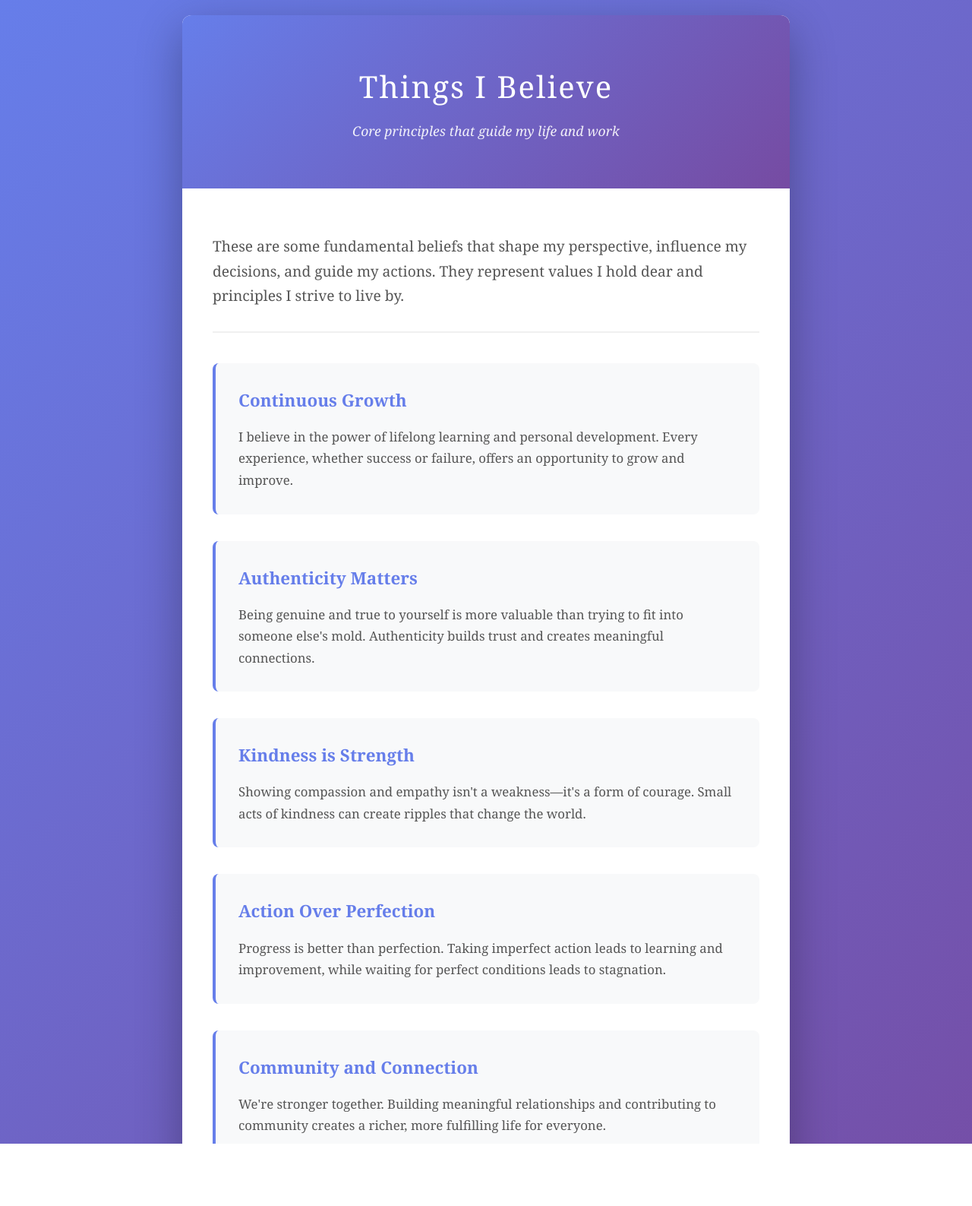
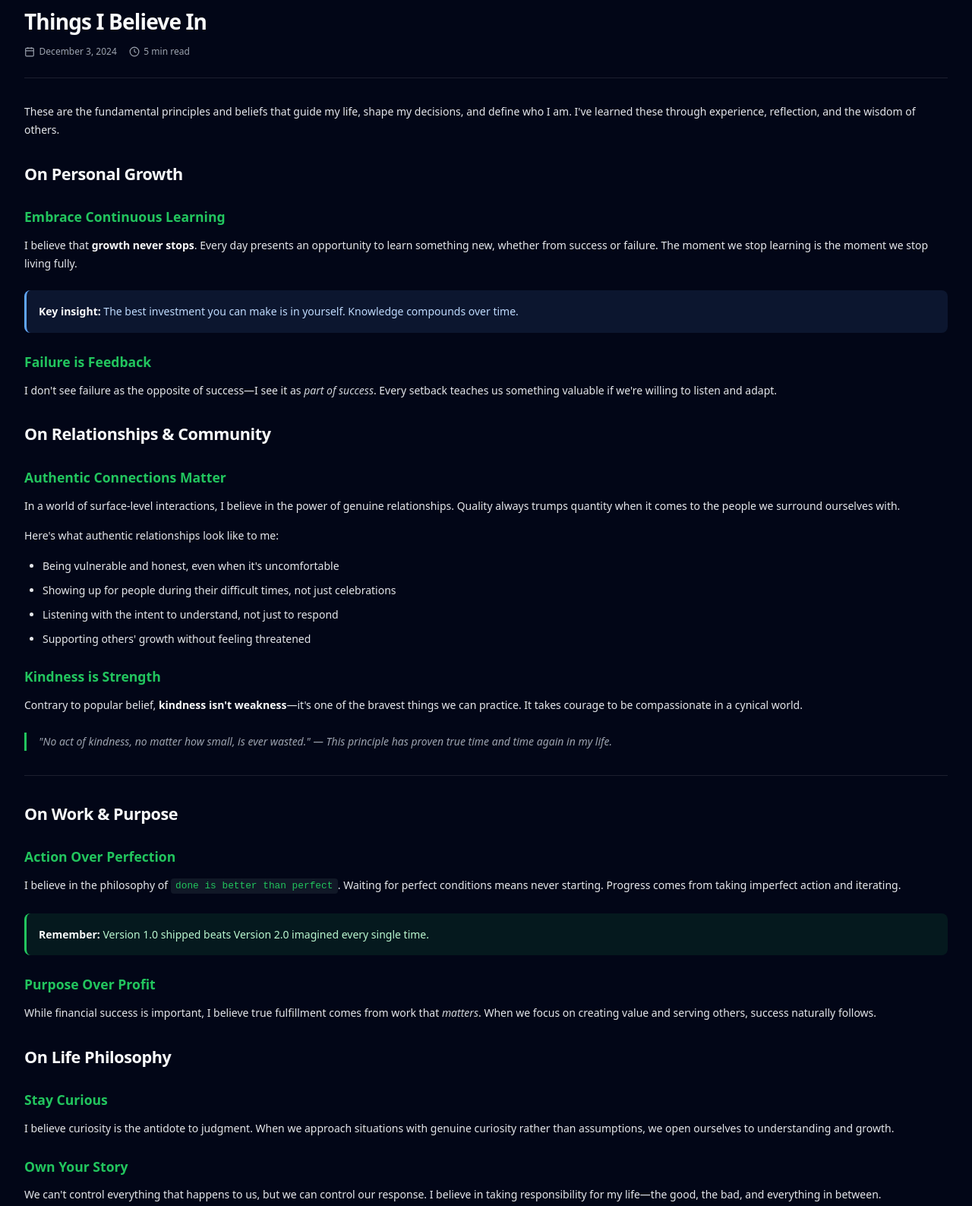
Before and after one commit to mehtab78/posts, a plain HTML site: page posts/things-i-believe.html in a window 1280 px wide. Shown: the part 20-1607 px from the top of the page at 76% size. Drawn offline with Linux system fonts and the light colour scheme.

Commit message:
blogs updated again

```diff
--- a/posts/things-i-believe.html
+++ b/posts/things-i-believe.html
@@ -3,8 +3,9 @@
 <head>
   <meta charset="UTF-8">
   <meta name="viewport" content="width=device-width, initial-scale=1.0">
-    <title>Things I Believe</title>
+  <title>Blog Post Template</title>
   <style>
+    /* This CSS matches your blog's inline content styling */
     * {
       margin: 0;
       padding: 0;
@@ -12,148 +13,356 @@
     }
 
     body {
-            font-family: 'Georgia', serif;
+      font-family: system-ui, -apple-system, BlinkMacSystemFont, "Segoe UI", sans-serif;
       line-height: 1.7;
-            color: #2c3e50;
-            background: linear-gradient(135deg, #667eea 0%, #764ba2 100%);
-            min-height: 100vh;
-            padding: 40px 20px;
+      color: #f9fafb;
+      background: #020617;
+      padding: 2rem;
     }
 
-        .container {
-            max-width: 800px;
+    .blog-post-container {
+      max-width: 100%;
       margin: 0 auto;
-            background: white;
-            border-radius: 12px;
-            box-shadow: 0 20px 60px rgba(0, 0, 0, 0.3);
-            overflow: hidden;
     }
 
-        .header {
-            background: linear-gradient(135deg, #667eea 0%, #764ba2 100%);
-            color: white;
-            padding: 60px 40px;
-            text-align: center;
+    /* Article Header */
+    .post-header {
+      margin-bottom: 2rem;
+      padding-bottom: 1.5rem;
+      border-bottom: 1px solid rgba(255,255,255,0.1);
     }
 
-        .header h1 {
-            font-size: 2.5em;
-            font-weight: 300;
-            letter-spacing: 2px;
-            margin-bottom: 10px;
+    .post-title {
+      font-size: 1.75rem;
+      font-weight: 700;
+      letter-spacing: -0.03em;
+      margin-bottom: 0.75rem;
+      line-height: 1.2;
     }
 
-        .header .subtitle {
-            font-size: 1.1em;
-            opacity: 0.9;
-            font-style: italic;
+    .post-meta {
+      display: flex;
+      gap: 1rem;
+      flex-wrap: wrap;
+      font-size: 0.75rem;
+      color: #9ca3af;
     }
 
-        .content {
-            padding: 60px 40px;
+    .post-meta-item {
+      display: flex;
+      align-items: center;
+      gap: 0.35rem;
     }
 
-        .intro {
-            font-size: 1.2em;
-            color: #555;
-            margin-bottom: 40px;
-            padding-bottom: 30px;
-            border-bottom: 2px solid #f0f0f0;
+    .post-meta-item svg {
+      width: 14px;
+      height: 14px;
     }
 
-        .belief-card {
-            margin-bottom: 35px;
-            padding: 30px;
-            background: #f8f9fa;
-            border-left: 4px solid #667eea;
-            border-radius: 8px;
-            transition: transform 0.3s ease, box-shadow 0.3s ease;
+    /* Content Typography */
+    .post-content h2 {
+      font-size: 1.35rem;
+      font-weight: 600;
+      margin-top: 1.75rem;
+      margin-bottom: 0.75rem;
+      letter-spacing: -0.02em;
     }
 
-        .belief-card:hover {
-            transform: translateX(5px);
-            box-shadow: 0 5px 15px rgba(102, 126, 234, 0.2);
+    .post-content h3 {
+      font-size: 1.1rem;
+      font-weight: 600;
+      margin-top: 1.5rem;
+      margin-bottom: 0.6rem;
+      color: #22c55e;
     }
 
-        .belief-card h3 {
-            color: #667eea;
-            margin-bottom: 15px;
-            font-size: 1.4em;
+    .post-content p {
+      font-size: 0.875rem;
+      line-height: 1.7;
+      margin-bottom: 1rem;
+      color: #e5e7eb;
     }
 
-        .belief-card p {
-            color: #555;
-            font-size: 1.05em;
+    .post-content strong {
+      font-weight: 600;
+      color: #f9fafb;
     }
 
-        .footer {
-            background: #f8f9fa;
-            padding: 30px 40px;
-            text-align: center;
-            color: #777;
-            font-size: 0.9em;
+    .post-content em {
+      font-style: italic;
+      color: #d1d5db;
     }
 
-        @media (max-width: 768px) {
-            .header {
-                padding: 40px 20px;
+    /* Lists */
+    .post-content ul,
+    .post-content ol {
+      margin-left: 1.5rem;
+      margin-bottom: 1rem;
     }
 
-            .header h1 {
-                font-size: 2em;
+    .post-content li {
+      font-size: 0.875rem;
+      line-height: 1.7;
+      margin-bottom: 0.5rem;
+      color: #e5e7eb;
     }
 
-            .content {
-                padding: 40px 20px;
+    .post-content ul li {
+      list-style-type: disc;
     }
 
-            .belief-card {
-                padding: 20px;
+    .post-content ol li {
+      list-style-type: decimal;
+    }
+
+    /* Blockquotes */
+    .post-content blockquote {
+      margin: 1.5rem 0;
+      padding-left: 1rem;
+      border-left: 3px solid #22c55e;
+      color: #9ca3af;
+      font-style: italic;
+      font-size: 0.875rem;
+    }
+
+    /* Code blocks */
+    .post-content code {
+      background: #111827;
+      padding: 0.15rem 0.4rem;
+      border-radius: 0.25rem;
+      font-size: 0.8rem;
+      font-family: 'Courier New', monospace;
+      color: #22c55e;
+    }
+
+    .post-content pre {
+      background: #111827;
+      padding: 1rem;
+      border-radius: 0.5rem;
+      overflow-x: auto;
+      margin: 1rem 0;
+      border: 1px solid rgba(255,255,255,0.1);
+    }
+
+    .post-content pre code {
+      background: none;
+      padding: 0;
+      color: #e5e7eb;
+    }
+
+    /* Links */
+    .post-content a {
+      color: #60a5fa;
+      text-decoration: none;
+      border-bottom: 1px solid transparent;
+      transition: border-color 0.2s ease;
+    }
+
+    .post-content a:hover {
+      border-bottom-color: #60a5fa;
+    }
+
+    /* Images */
+    .post-content img {
+      max-width: 100%;
+      height: auto;
+      border-radius: 0.5rem;
+      margin: 1.5rem 0;
+    }
+
+    /* Callout boxes */
+    .callout {
+      padding: 1rem;
+      border-radius: 0.5rem;
+      margin: 1.5rem 0;
+      border-left: 3px solid;
+      font-size: 0.875rem;
+    }
+
+    .callout-info {
+      background: rgba(96, 165, 250, 0.1);
+      border-color: #60a5fa;
+      color: #bfdbfe;
+    }
+
+    .callout-warning {
+      background: rgba(251, 191, 36, 0.1);
+      border-color: #fbbf24;
+      color: #fde68a;
+    }
+
+    .callout-success {
+      background: rgba(34, 197, 94, 0.1);
+      border-color: #22c55e;
+      color: #bbf7d0;
+    }
+
+    /* Divider */
+    .post-divider {
+      margin: 2rem 0;
+      border: none;
+      height: 1px;
+      background: rgba(255,255,255,0.1);
+    }
+
+    /* Tags */
+    .post-tags {
+      display: flex;
+      gap: 0.5rem;
+      flex-wrap: wrap;
+      margin-top: 2rem;
+      padding-top: 1.5rem;
+      border-top: 1px solid rgba(255,255,255,0.1);
+    }
+
+    .tag {
+      padding: 0.25rem 0.75rem;
+      background: #111827;
+      border: 1px solid rgba(255,255,255,0.1);
+      border-radius: 999px;
+      font-size: 0.7rem;
+      color: #9ca3af;
+    }
+
+    /* Responsive */
+    @media (max-width: 640px) {
+      .post-title {
+        font-size: 1.5rem;
+      }
+
+      .post-content h2 {
+        font-size: 1.2rem;
+      }
+
+      .post-content h3 {
+        font-size: 1rem;
       }
     }
   </style>
 </head>
 <body>
-    <div class="container">
-        <div class="header">
-            <h1>Things I Believe</h1>
-            <p class="subtitle">Core principles that guide my life and work</p>
+  <article class="blog-post-container">
+    <!-- Header with metadata -->
+    <header class="post-header">
+      <h1 class="post-title">Things I Believe In</h1>
+      <div class="post-meta">
+        <span class="post-meta-item">
+          <svg xmlns="http://www.w3.org/2000/svg" viewBox="0 0 24 24" fill="none" stroke="currentColor" stroke-width="2">
+            <rect x="3" y="4" width="18" height="18" rx="2" ry="2"></rect>
+            <line x1="16" y1="2" x2="16" y2="6"></line>
+            <line x1="8" y1="2" x2="8" y2="6"></line>
+            <line x1="3" y1="10" x2="21" y2="10"></line>
+          </svg>
+          December 3, 2024
+        </span>
+        <span class="post-meta-item">
+          <svg xmlns="http://www.w3.org/2000/svg" viewBox="0 0 24 24" fill="none" stroke="currentColor" stroke-width="2">
+            <circle cx="12" cy="12" r="10"></circle>
+            <polyline points="12 6 12 12 16 14"></polyline>
+          </svg>
+          5 min read
+        </span>
+      </div>
+    </header>
+
+    <!-- Main content -->
+    <div class="post-content">
+      <p>
+        These are the fundamental principles and beliefs that guide my life, shape my decisions, and define who I am. I've learned these through experience, reflection, and the wisdom of others.
+      </p>
+
+      <h2>On Personal Growth</h2>
+
+      <h3>Embrace Continuous Learning</h3>
+      <p>
+        I believe that <strong>growth never stops</strong>. Every day presents an opportunity to learn something new, whether from success or failure. The moment we stop learning is the moment we stop living fully.
+      </p>
+
+      <div class="callout callout-info">
+        <strong>Key insight:</strong> The best investment you can make is in yourself. Knowledge compounds over time.
       </div>
 
-        <div class="content">
-            <div class="intro">
-                These are some fundamental beliefs that shape my perspective, influence my decisions, and guide my actions. They represent values I hold dear and principles I strive to live by.
+      <h3>Failure is Feedback</h3>
+      <p>
+        I don't see failure as the opposite of success—I see it as <em>part of success</em>. Every setback teaches us something valuable if we're willing to listen and adapt.
+      </p>
+
+      <h2>On Relationships & Community</h2>
+
+      <h3>Authentic Connections Matter</h3>
+      <p>
+        In a world of surface-level interactions, I believe in the power of genuine relationships. Quality always trumps quantity when it comes to the people we surround ourselves with.
+      </p>
+
+      <p>Here's what authentic relationships look like to me:</p>
+      <ul>
+        <li>Being vulnerable and honest, even when it's uncomfortable</li>
+        <li>Showing up for people during their difficult times, not just celebrations</li>
+        <li>Listening with the intent to understand, not just to respond</li>
+        <li>Supporting others' growth without feeling threatened</li>
+      </ul>
+
+      <h3>Kindness is Strength</h3>
+      <p>
+        Contrary to popular belief, <strong>kindness isn't weakness</strong>—it's one of the bravest things we can practice. It takes courage to be compassionate in a cynical world.
+      </p>
+
+      <blockquote>
+        "No act of kindness, no matter how small, is ever wasted." — This principle has proven true time and time again in my life.
+      </blockquote>
+
+      <hr class="post-divider">
+
+      <h2>On Work & Purpose</h2>
+
+      <h3>Action Over Perfection</h3>
+      <p>
+        I believe in the philosophy of <code>done is better than perfect</code>. Waiting for perfect conditions means never starting. Progress comes from taking imperfect action and iterating.
+      </p>
+
+      <div class="callout callout-success">
+        <strong>Remember:</strong> Version 1.0 shipped beats Version 2.0 imagined every single time.
       </div>
 
-            <div class="belief-card">
-                <h3>Continuous Growth</h3>
-                <p>I believe in the power of lifelong learning and personal development. Every experience, whether success or failure, offers an opportunity to grow and improve.</p>
+      <h3>Purpose Over Profit</h3>
+      <p>
+        While financial success is important, I believe true fulfillment comes from work that <em>matters</em>. When we focus on creating value and serving others, success naturally follows.
+      </p>
+
+      <h2>On Life Philosophy</h2>
+
+      <h3>Stay Curious</h3>
+      <p>
+        I believe curiosity is the antidote to judgment. When we approach situations with genuine curiosity rather than assumptions, we open ourselves to understanding and growth.
+      </p>
+
+      <h3>Own Your Story</h3>
+      <p>
+        We can't control everything that happens to us, but we can control our response. I believe in taking responsibility for my life—the good, the bad, and everything in between.
+      </p>
+
+      <div class="callout callout-warning">
+        <strong>Important note:</strong> This doesn't mean blaming yourself for circumstances beyond your control. It means choosing how you respond to them.
       </div>
 
-            <div class="belief-card">
-                <h3>Authenticity Matters</h3>
-                <p>Being genuine and true to yourself is more valuable than trying to fit into someone else's mold. Authenticity builds trust and creates meaningful connections.</p>
+      <h2>Moving Forward</h2>
+
+      <p>
+        These beliefs aren't fixed in stone—they evolve as I grow and learn. What remains constant is my commitment to living intentionally, treating others with respect, and contributing something meaningful to the world.
+      </p>
+
+      <p>
+        I share these not as prescriptions for how others should live, but as a reflection of what I've found to be true in my own journey. Your beliefs may differ, and that's perfectly okay. We all have our own path to walk.
+      </p>
     </div>
 
-            <div class="belief-card">
-                <h3>Kindness is Strength</h3>
-                <p>Showing compassion and empathy isn't a weakness—it's a form of courage. Small acts of kindness can create ripples that change the world.</p>
+    <!-- Tags -->
+    <div class="post-tags">
+      <span class="tag">personal-growth</span>
+      <span class="tag">philosophy</span>
+      <span class="tag">life-lessons</span>
+      <span class="tag">values</span>
     </div>
-
-            <div class="belief-card">
-                <h3>Action Over Perfection</h3>
-                <p>Progress is better than perfection. Taking imperfect action leads to learning and improvement, while waiting for perfect conditions leads to stagnation.</p>
-            </div>
-
-            <div class="belief-card">
-                <h3>Community and Connection</h3>
-                <p>We're stronger together. Building meaningful relationships and contributing to community creates a richer, more fulfilling life for everyone.</p>
-            </div>
-        </div>
-
-        <div class="footer">
-            <p>These beliefs continue to evolve as I learn and grow.</p>
-        </div>
-    </div>
+  </article>
 </body>
 </html>
```
Lines whose indentation alone changed are shown as unchanged.
